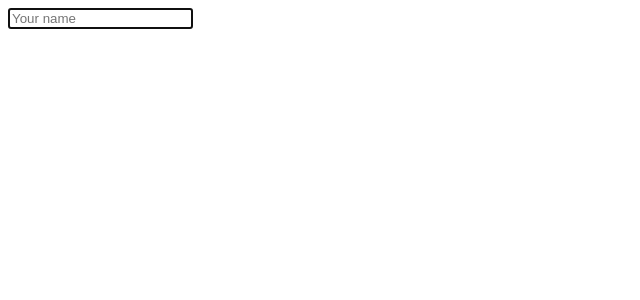
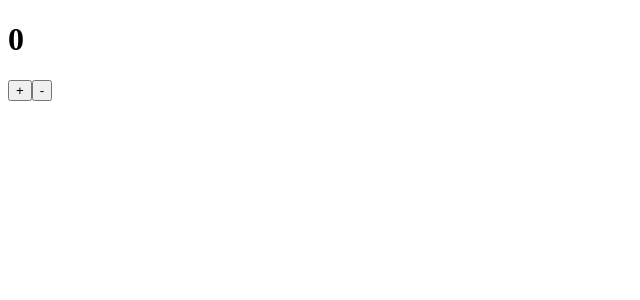
Before and after one commit to rafiurrafi/react-bootcamp, a React (Create React App) app: page / in a window 1280 px wide. Shown: the top 300 px of the page, without its empty margins (0-640 px from the left). Built offline with nearby package versions, Linux system fonts and the light colour scheme.

Commit message:
added reducer function

```diff
--- /dev/null
+++ b/src/practise/components/increment.jsx
@@ -0,0 +1,24 @@
+import React, { useReducer } from "react";
+const initialValue = 0;
+const reducer = (state, action) => {
+  switch (action.type) {
+    case "INCREMENT":
+      return state + 1;
+    case "DECREMENT":
+      return state - 1;
+    default:
+      return state;
+  }
+};
+const Increment = (props) => {
+  const [count, dispatch] = useReducer(reducer, initialValue);
+  return (
+    <div>
+      <h1>{count}</h1>
+      <button onClick={() => dispatch({ type: "INCREMENT" })}>+</button>
+      <button>-</button>
+    </div>
+  );
+};
+
+export default Increment;
--- a/src/practise/practiseApp.jsx
+++ b/src/practise/practiseApp.jsx
@@ -1,10 +1,10 @@
 import React from "react";
-import Form from "./components/form";
+import Increment from "./components/increment";
 
 const PractiseApp = (props) => {
   return (
     <div>
-      <Form />
+      <Increment />
     </div>
   );
 };
```
